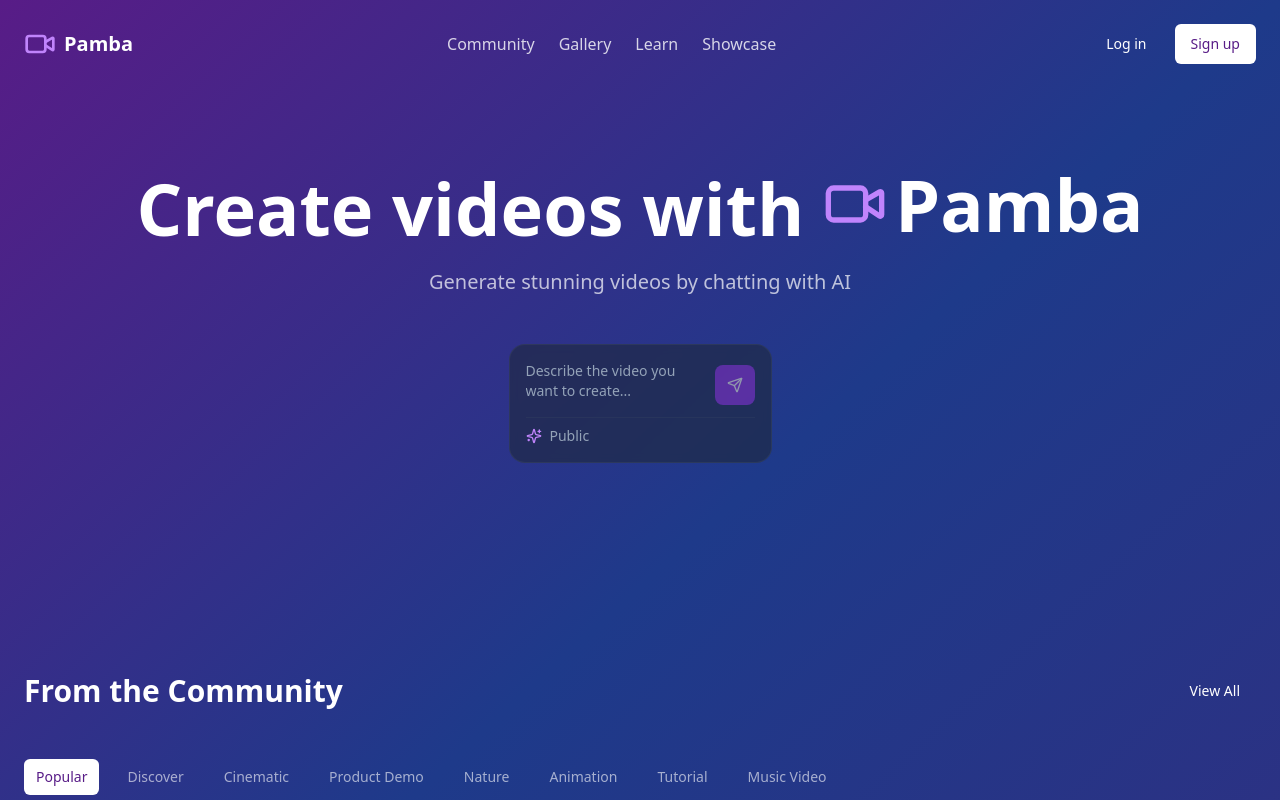
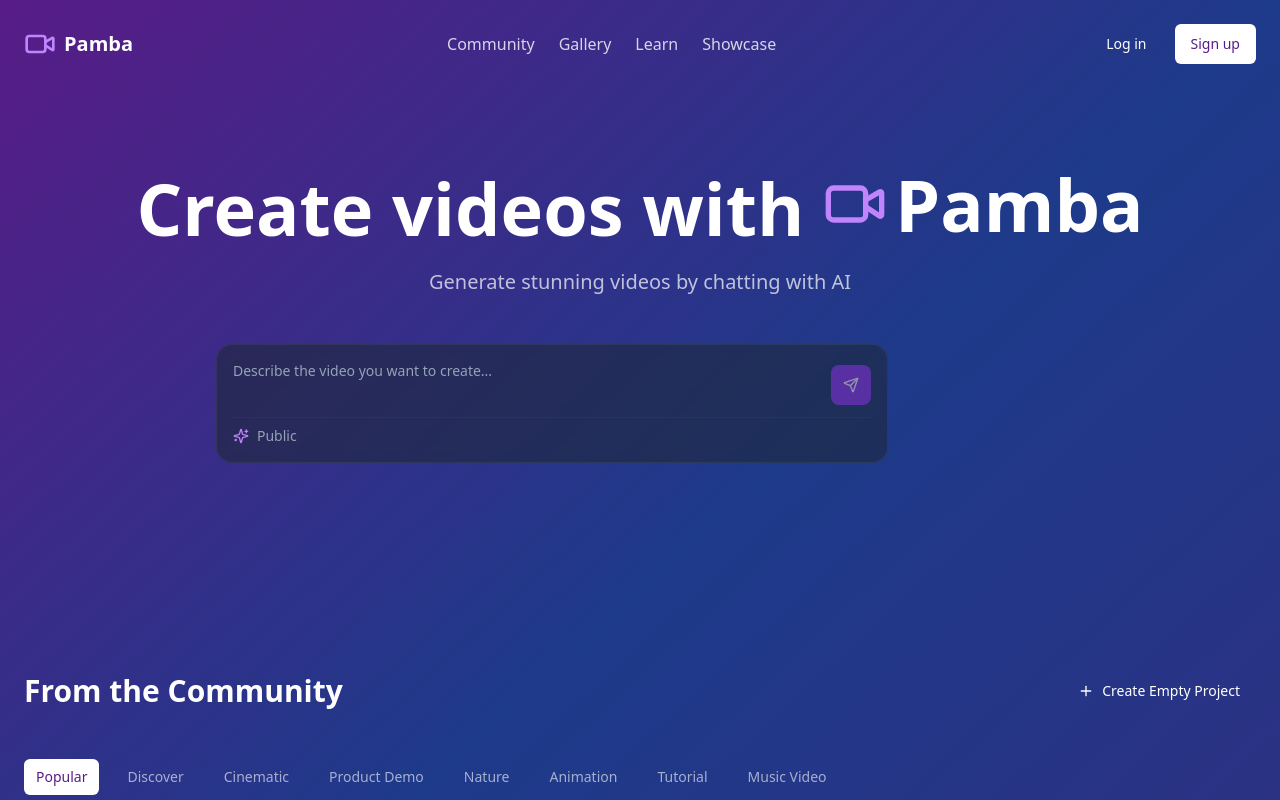
Before and after one commit to victorbatirow/chatterbox-video-wizard, a React (Vite) app: page / in a window 1280 px wide. Shown: the top 800 px of the page. Built offline with nearby package versions, Linux system fonts and the light colour scheme.

Commit message:
Fix: Match VideoPromptInput width and button text
Ensure VideoPromptInput component has the same width on both landing and dashboard pages. Change the "View All" button on the landing page to "+ Create Empty Project".

```diff
--- a/src/pages/Landing.tsx
+++ b/src/pages/Landing.tsx
@@ -1,8 +1,9 @@
+
 import { useState } from "react";
 import { Link } from "react-router-dom";
 import { Button } from "@/components/ui/button";
 import { Card, CardContent } from "@/components/ui/card";
-import { Video } from "lucide-react";
+import { Video, Plus } from "lucide-react";
 import VideoPromptInput from "@/components/VideoPromptInput";
 
 const Landing = () => {
@@ -78,7 +79,7 @@ const Landing = () => {
         </p>
 
         {/* Prompt Input */}
-        <div className="mb-12">
+        <div className="mb-12 w-full max-w-4xl px-6">
           <VideoPromptInput onSubmit={handleGetStarted} />
         </div>
       </div>
@@ -88,8 +89,9 @@ const Landing = () => {
         <div className="max-w-7xl mx-auto">
           <div className="flex items-center justify-between mb-12">
             <h2 className="text-3xl font-bold text-white">From the Community</h2>
-            <Button variant="ghost" className="text-white hover:bg-white/10">
-              View All
+            <Button variant="ghost" className="text-white hover:bg-white/10 flex items-center gap-2">
+              <Plus className="w-4 h-4" />
+              Create Empty Project
             </Button>
           </div>
 
```
